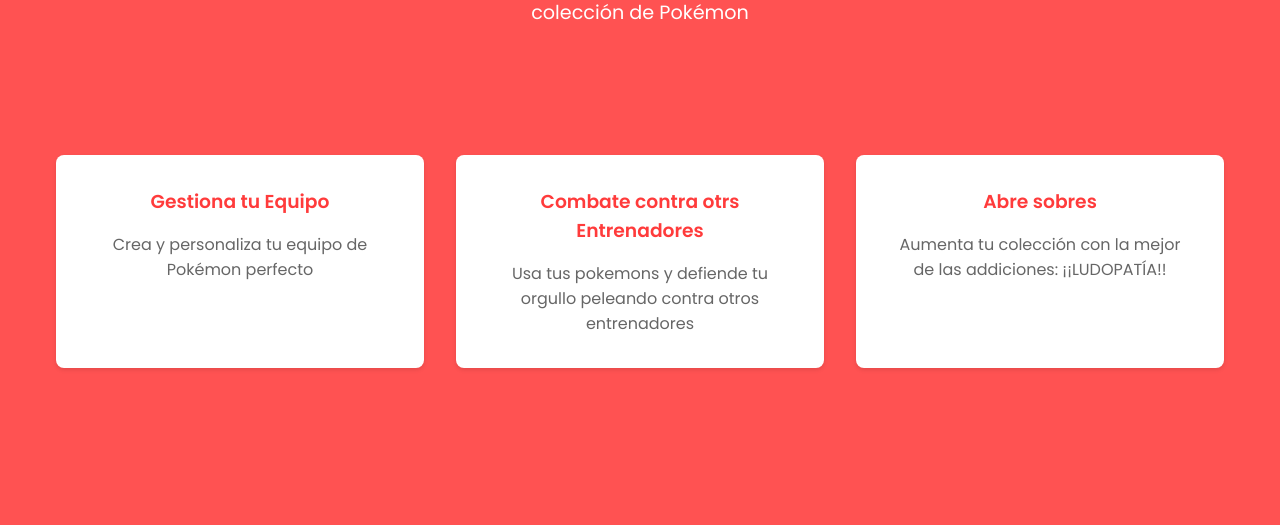
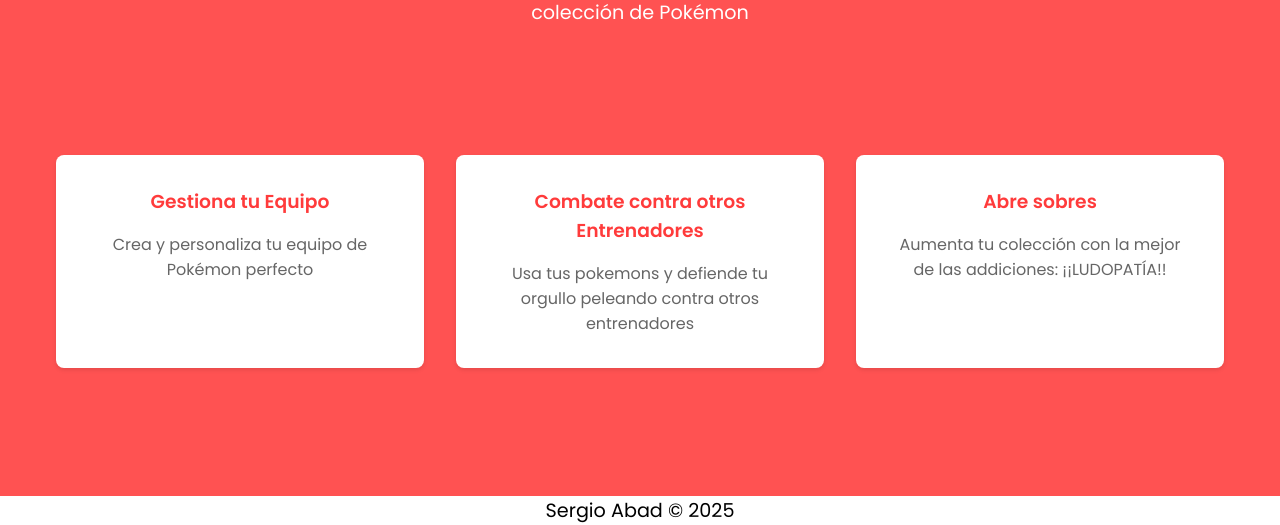
Before and after one commit to SergioAbadOrdonez/PokeManager, a PHP site: page / in a window 1280 px wide. Shown: the part 275-800 px from the top of the page. Run offline with PHP 8.4, Linux system fonts and the light colour scheme.

Commit message:
esto es un commit

```diff
--- a/includes/footer.inc.php
+++ b/includes/footer.inc.php
@@ -0,0 +1,8 @@
+        <footer>
+            <p id="fecha">Sergio Abad © </p>
+        </footer>
+        <script>
+            document.getElementById("fecha").append(new Date().getFullYear());
+        </script>
+    </body>
+</html>
--- a/includes/header.inc.php
+++ b/includes/header.inc.php
@@ -24,5 +24,3 @@ session_start();
             </menu>
         </nav>
     </header>
-</body>
-</html>
--- a/index.php
+++ b/index.php
@@ -1,5 +1,5 @@
 <?php
-require_once 'includes/header.inc.php';
+    require_once 'includes/header.inc.php';
 ?>
 
     <main>
@@ -7,14 +7,13 @@ require_once 'includes/header.inc.php';
             <h2>Bienvenido a Pokemanager</h2>
             <p>Tu plataforma definitiva para gestionar y organizar tu colección de Pokémon</p>
         </section>
-
         <section class="caracteristicas">
             <article>
                 <h3>Gestiona tu Equipo</h3>
                 <p>Crea y personaliza tu equipo de Pokémon perfecto</p>
             </article>
             <article>
-                <h3>Combate contra otrs Entrenadores</h3>
+                <h3>Combate contra otros Entrenadores</h3>
                 <p>Usa tus pokemons y defiende tu orgullo peleando contra otros entrenadores</p>
             </article>
             <article>
@@ -90,5 +89,5 @@ require_once 'includes/header.inc.php';
     <script src="scripts/login.js"></script>
 
 <?php
-require_once 'includes/footer.inc.php';
+    require_once 'includes/footer.inc.php';
 ?>
--- a/styles/styleLoginRegistro.css
+++ b/styles/styleLoginRegistro.css
@@ -321,3 +321,15 @@ main {
         font-size: 2rem;
     }
 }
+
+/*FOoOter*/
+
+footer{
+    background-color: white;
+    text-align: center;
+    position: fixed;
+    bottom: 0;
+    width: 100%;
+    height: auto;
+    font-size: 1.2rem;
+}
```
